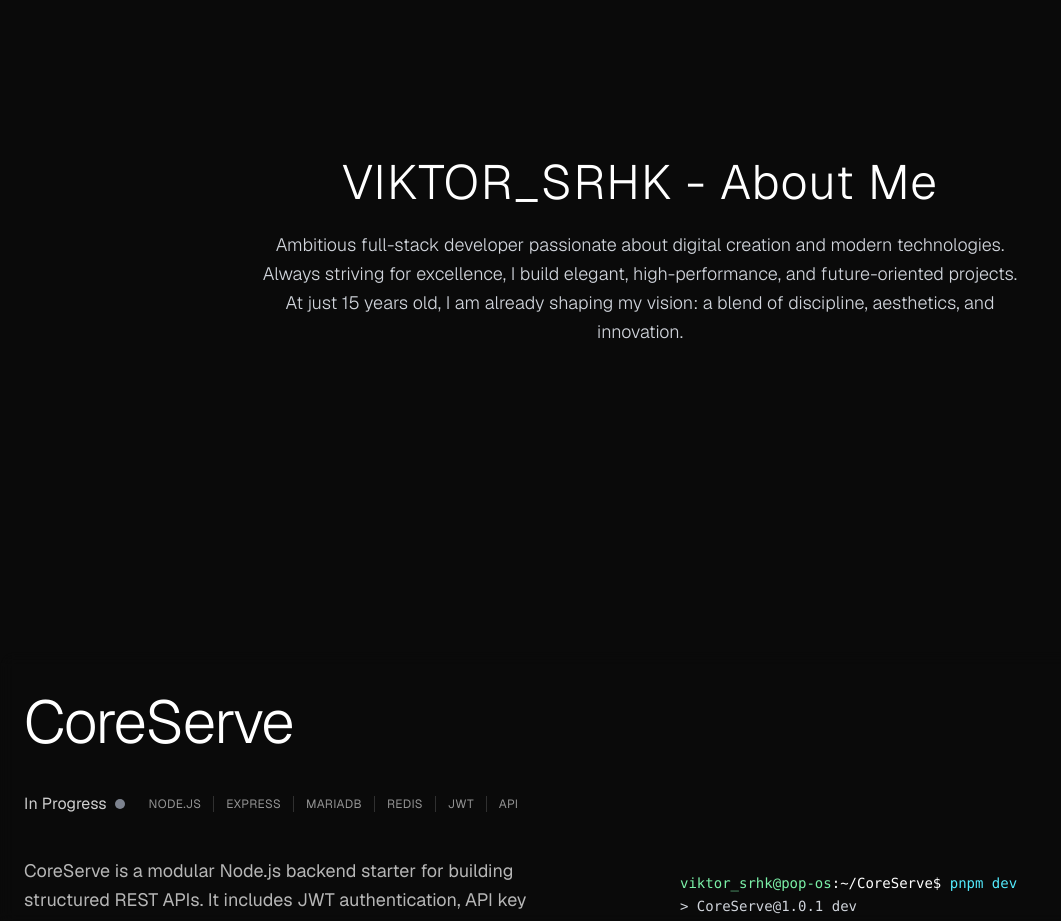
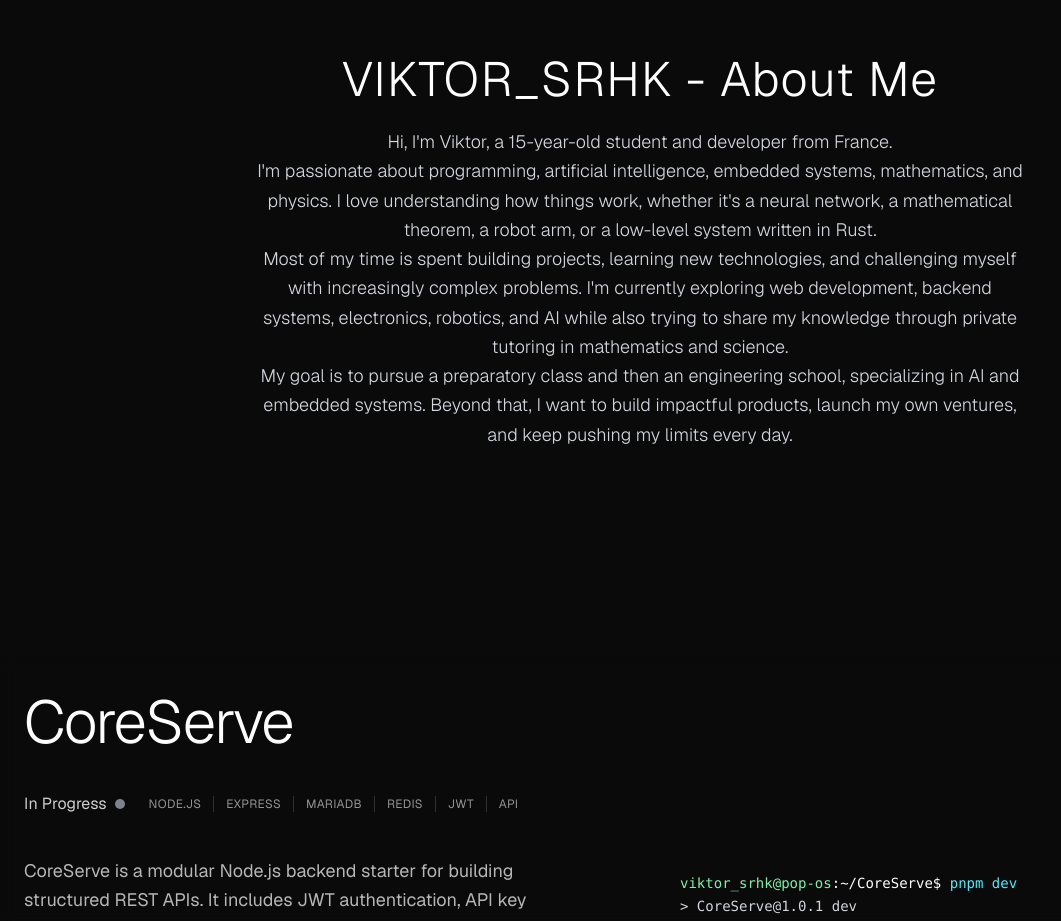
Before and after one commit to Vikbg/portfolio, a Next.js app: page / in a window 1280 px wide. Shown: the part 1000-1921 px from the top of the page, without its empty margins (0-1061 px from the left). Built offline with nearby package versions, Linux system fonts and the light colour scheme.

Commit message:
Modified About Me section

```diff
--- a/src/app/components/About.tsx
+++ b/src/app/components/About.tsx
@@ -29,12 +29,15 @@ const About = () => {
         </h2>
 
         <p ref={textRef} className="text-md leading-relaxed font-light text-gray-300 sm:text-lg">
-          Ambitious full-stack developer passionate about digital creation and modern technologies.
-          Always striving for excellence, I build elegant, high-performance, and future-oriented
-          projects. At just 15 years old, I am already shaping my vision: a blend of discipline,
-          aesthetics, and innovation.
-        </p>
-      </div>
+            Hi, I'm Viktor, a 15-year-old student and developer from France.
+            <br className="mb-2"/>
+            I'm passionate about programming, artificial intelligence, embedded systems, mathematics, and physics. I love understanding how things work, whether it's a neural network, a mathematical theorem, a robot arm, or a low-level system written in Rust.
+            <br className="mb-2"/>
+            Most of my time is spent building projects, learning new technologies, and challenging myself with increasingly complex problems. I'm currently exploring web development, backend systems, electronics, robotics, and AI while also trying to share my knowledge through private tutoring in mathematics and science.
+            <br className="mb-2"/>
+            My goal is to pursue a preparatory class and then an engineering school, specializing in AI and embedded systems. Beyond that, I want to build impactful products, launch my own ventures, and keep pushing my limits every day.
+          </p>
+        </div>
     </div>
   );
 };
```
